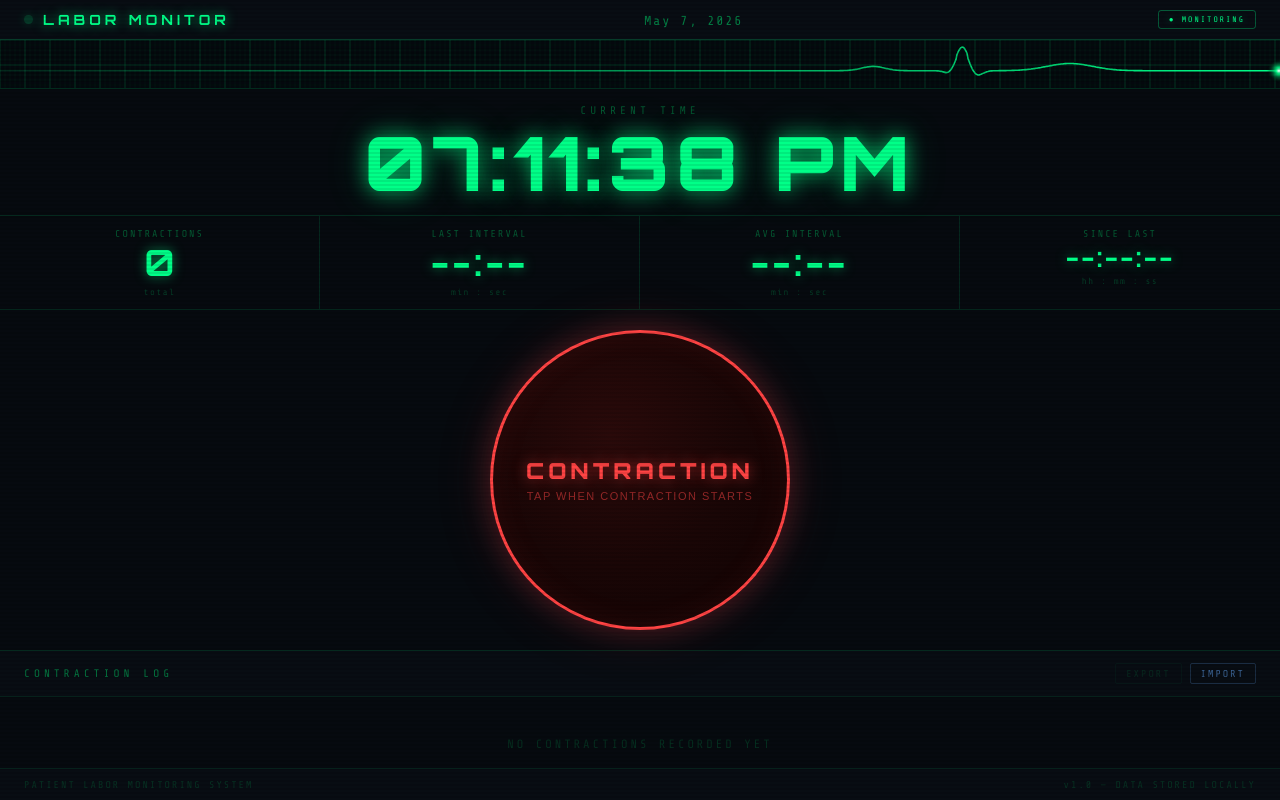
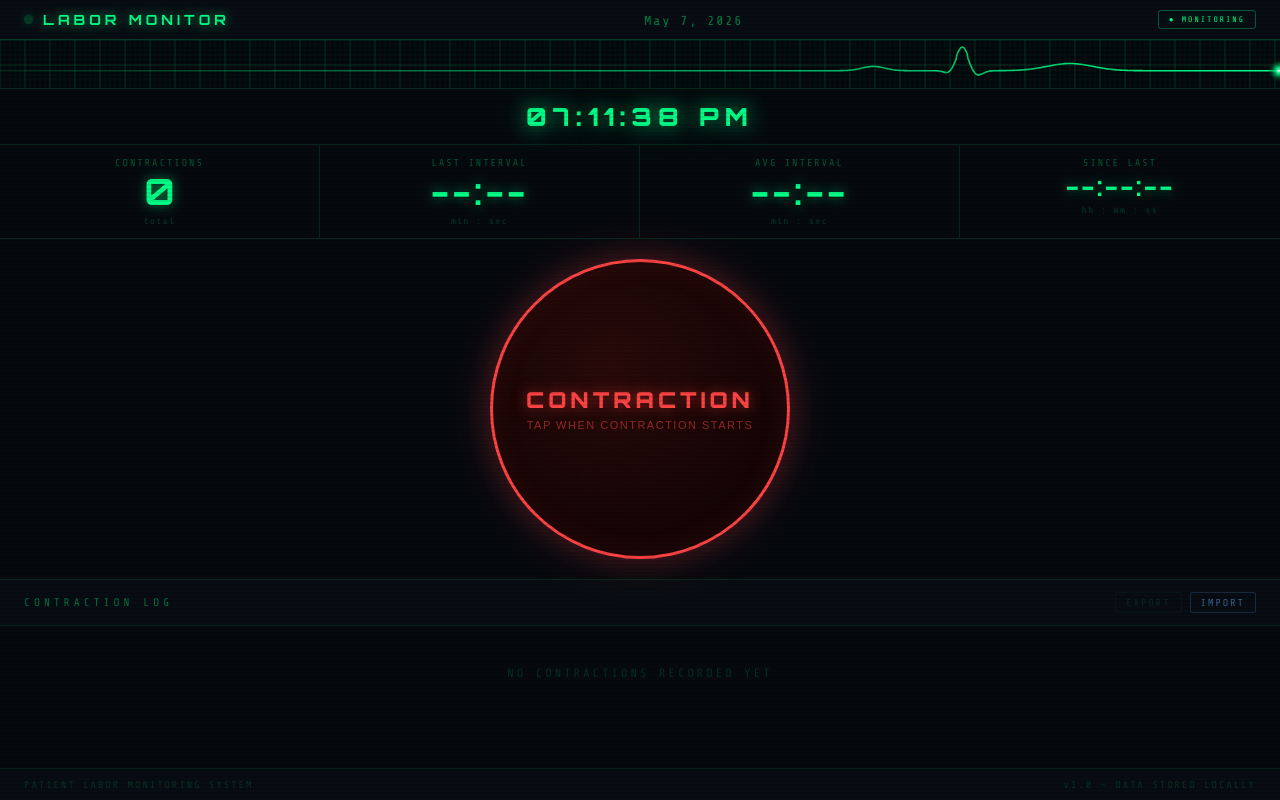
Before and after one commit to Pseudoman21/labor-monitoring-app, a React (Vite) app: page / in a window 1280 px wide. Built offline with nearby package versions, Linux system fonts and the light colour scheme.

Commit message:
Reduce space consumption by removing some elements

```diff
--- a/src/components/ContractionMonitor.css
+++ b/src/components/ContractionMonitor.css
@@ -148,7 +148,7 @@
 }
 
 .clock-label {
-  font-size: 11px;
+  font-size: 8px;
   letter-spacing: 4px;
   color: #00cc6666;
   margin-bottom: 8px;
@@ -157,7 +157,7 @@
 .clock-display {
   font-family: 'Orbitron', sans-serif;
   font-weight: 900;
-  font-size: clamp(33px, 6vw, 75px);
+  font-size: clamp(21px, 4vw, 25px);
   letter-spacing: 6px;
   color: #00ff88;
   text-shadow: 0 0 20px #00ff88aa, 0 0 40px #00ff8840;
--- a/src/components/ContractionMonitor.jsx
+++ b/src/components/ContractionMonitor.jsx
@@ -211,7 +211,6 @@ export default function ContractionMonitor() {
 
       {/* Main clock */}
       <section className="clock-panel">
-        <div className="clock-label">CURRENT TIME</div>
         <div className="clock-display">{formatTime(now)}</div>
       </section>
 
```
